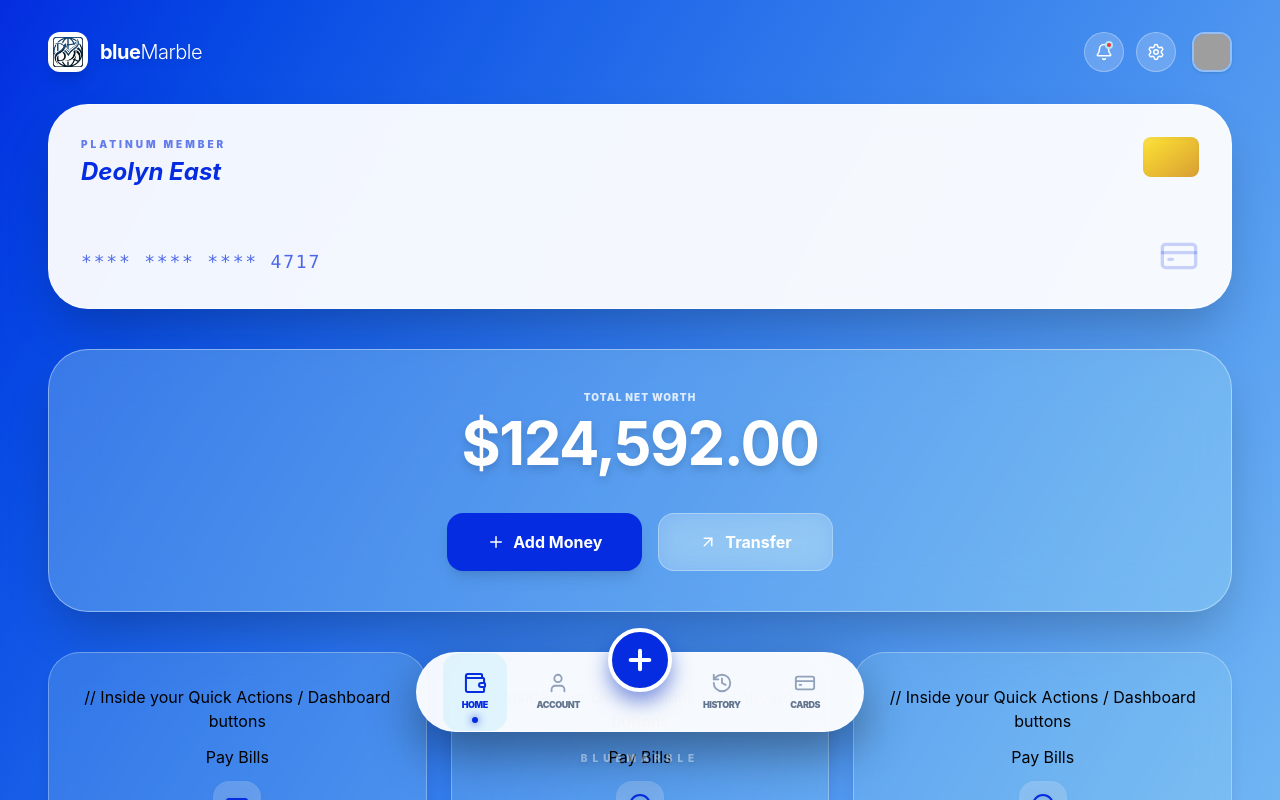
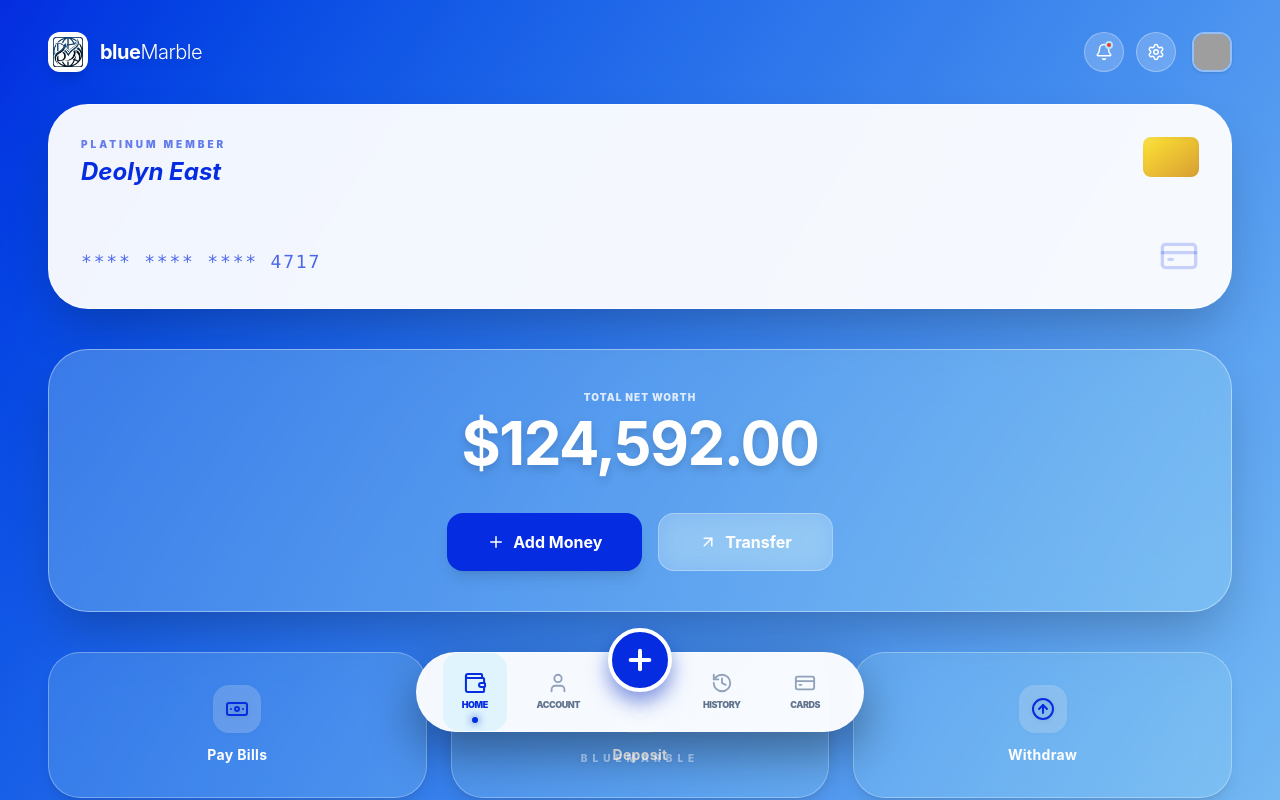
Before and after one commit to SheBuilds05/blueMarble, a React app in the folder frontend/: page /dashboard in a window 1280 px wide. Shown: the top 800 px of the page. Built offline with nearby package versions, Linux system fonts and the light colour scheme; grey boxes are pictures that could not be loaded; the HTML template or start-up script is replaced by a standard one.

Commit message:
feat: align navbar routes with App.tsx and fix L.png import

```diff
--- a/frontend/src/pages/Dashboard.tsx
+++ b/frontend/src/pages/Dashboard.tsx
@@ -104,8 +104,6 @@ const Dashboard: React.FC = () => {
               onClick={() => action.path !== '#' ? navigate(action.path) : alert("Service coming soon")}
               className="bg-[#ADE8F4]/20 backdrop-blur-lg border border-white/30 p-8 rounded-[2rem] flex flex-col items-center gap-3 hover:bg-[#ADE8F4]/30 active:scale-95 transition-all group shadow-lg"
             >
-              // Inside your Quick Actions / Dashboard buttons
-<button onClick={() => navigate('/pay-bills')}>Pay Bills</button>
               <div className="text-[#052ce0] group-hover:scale-110 transition-transform drop-shadow-sm p-3 bg-white/20 rounded-2xl">
                 {action.icon}
               </div>
--- a/frontend/src/vite-env.d.ts
+++ b/frontend/src/vite-env.d.ts
@@ -1,8 +1,5 @@
 declare module "*.css";
-declare module "*.png" {
-  const value: string;
-  export default value;
-}
+declare module "*.png";
 declare module "*.jpg";
 declare module "*.jpeg";
 declare module "*.svg";
```
